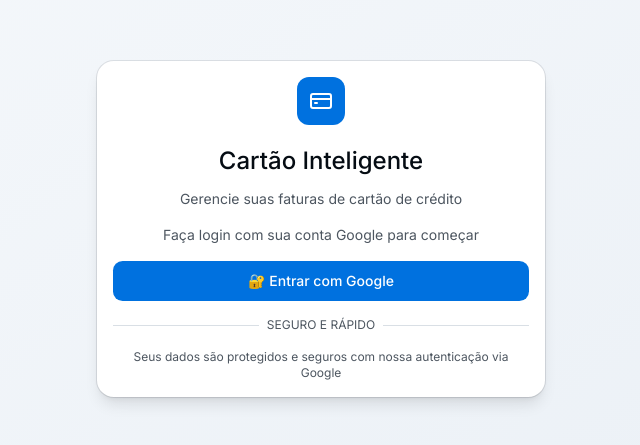
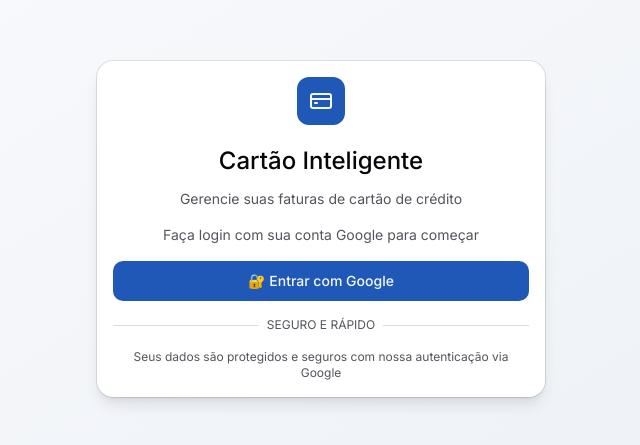
Before and after one commit to WilliamRj/fatura-cartao, a Next.js app: page / in a window 1280 px wide. Shown: the part 171-616 px from the top of the page, without its empty margins (319-959 px from the left). Built offline with nearby package versions, Linux system fonts and the light colour scheme; no server answers.

Commit message:
atualizacaoUI

```diff
--- a/app/configuracoes/page.tsx
+++ b/app/configuracoes/page.tsx
@@ -99,7 +99,7 @@
       </div>
 
       {/* Responsaveis */}
-      <Card className="bg-card border-border">
+      <Card className="bg-card border-border card-hover">
         <CardHeader>
           <div className="flex items-center gap-2">
             <Users className="h-5 w-5 text-primary" />
@@ -179,7 +179,7 @@
       </Card>
 
       {/* Informacoes do Sistema */}
-      <Card className="bg-card border-border">
+      <Card className="bg-card border-border card-hover">
         <CardHeader>
           <CardTitle className="text-card-foreground">Sobre o Sistema</CardTitle>
           <CardDescription>Informacoes sobre o Cartao Inteligente</CardDescription>
--- a/app/faturas/page.tsx
+++ b/app/faturas/page.tsx
@@ -132,7 +132,7 @@
         </p>
       </div>
 
-      <Card className="bg-card border-border">
+      <Card className="bg-card border-border card-hover">
         <CardHeader>
           <CardTitle className="text-foreground flex items-center gap-2">
             <Upload className="h-5 w-5" />
--- a/app/gastos/page.tsx
+++ b/app/gastos/page.tsx
@@ -296,7 +296,7 @@
         </p>
       </div>
 
-      <Card className="bg-card border-border">
+      <Card className="bg-card border-border card-hover">
         <CardHeader>
           <CardTitle className="text-foreground flex items-center gap-2">
             <Filter className="h-5 w-5" />
@@ -356,7 +356,7 @@
         </CardContent>
       </Card>
 
-      <Card className="bg-card border-border">
+      <Card className="bg-card border-border card-hover">
         <CardContent className="p-0">
           <div className="overflow-x-auto">
             <Table>
--- a/app/globals.css
+++ b/app/globals.css
@@ -10,6 +10,7 @@
   --font-sans: var(--font-sans);
   --font-mono: var(--font-geist-mono);
   --font-heading: var(--font-sans);
+
   --color-sidebar-ring: var(--sidebar-ring);
   --color-sidebar-border: var(--sidebar-border);
   --color-sidebar-accent-foreground: var(--sidebar-accent-foreground);
@@ -18,21 +19,24 @@
   --color-sidebar-primary: var(--sidebar-primary);
   --color-sidebar-foreground: var(--sidebar-foreground);
   --color-sidebar: var(--sidebar);
+
+  --color-chart-1: var(--chart-1);
+  --color-chart-2: var(--chart-2);
+  --color-chart-3: var(--chart-3);
+  --color-chart-4: var(--chart-4);
+  --color-chart-5: var(--chart-5);
+  --color-chart-6: var(--chart-6);
+  --color-chart-7: var(--chart-7);
+  --color-chart-8: var(--chart-8);
+  --color-chart-9: var(--chart-9);
+  --color-chart-10: var(--chart-10);
   --color-chart-11: var(--chart-11);
-  --color-chart-10: var(--chart-10);
-  --color-chart-9: var(--chart-9);
-  --color-chart-8: var(--chart-8);
-  --color-chart-7: var(--chart-7);
-  --color-chart-6: var(--chart-6);
-  --color-chart-5: var(--chart-5);
-  --color-chart-4: var(--chart-4);
-  --color-chart-3: var(--chart-3);
-  --color-chart-2: var(--chart-2);
-  --color-chart-1: var(--chart-1);
+
   --color-ring: var(--ring);
   --color-input: var(--input);
   --color-border: var(--border);
   --color-destructive: var(--destructive);
+  --color-destructive-foreground: var(--destructive-foreground);
   --color-accent-foreground: var(--accent-foreground);
   --color-accent: var(--accent);
   --color-muted-foreground: var(--muted-foreground);
@@ -49,83 +53,114 @@
   --color-success-foreground: var(--success-foreground);
   --color-warning: var(--warning);
   --color-warning-foreground: var(--warning-foreground);
-  --radius-sm: calc(var(--radius) * 0.6);
-  --radius-md: calc(var(--radius) * 0.8);
+
+  --radius-sm: calc(var(--radius) - 4px);
+  --radius-md: calc(var(--radius) - 2px);
   --radius-lg: var(--radius);
-  --radius-xl: calc(var(--radius) * 1.4);
-  --radius-2xl: calc(var(--radius) * 1.8);
-  --radius-3xl: calc(var(--radius) * 2.2);
-  --radius-4xl: calc(var(--radius) * 2.6);
+  --radius-xl: calc(var(--radius) + 4px);
+  --radius-2xl: calc(var(--radius) + 8px);
 }
 
 :root {
-  --background: oklch(0.98 0.005 250);
-  --foreground: oklch(0.15 0.02 250);
-  --card: oklch(1 0 0);
-  --card-foreground: oklch(0.15 0.02 250);
+  /* Elegant Light Mode - Zinc/Slate inspired */
+  --background: oklch(0.99 0.002 260); /* Minimal tint */
+  --foreground: oklch(0.13 0.01 260);
+
+  --card: oklch(1 0 0); /* Pure white cards */
+  --card-foreground: oklch(0.13 0.01 260);
+
   --popover: oklch(1 0 0);
-  --popover-foreground: oklch(0.15 0.02 250);
-  --primary: oklch(0.55 0.2 250);
-  --primary-foreground: oklch(1 0 0);
-  --secondary: oklch(0.96 0.01 250);
-  --secondary-foreground: oklch(0.2 0.02 250);
-  --muted: oklch(0.95 0.01 250);
-  --muted-foreground: oklch(0.45 0.02 250);
-  --accent: oklch(0.93 0.02 250);
-  --accent-foreground: oklch(0.2 0.02 250);
-  --destructive: oklch(0.6 0.22 25);
-  --border: oklch(0.9 0.01 250);
-  --input: oklch(0.9 0.01 250);
-  --ring: oklch(0.55 0.2 250);
-  --success: oklch(0.65 0.18 145);
-  --success-foreground: oklch(1 0 0);
-  --warning: oklch(0.75 0.15 75);
+  --popover-foreground: oklch(0.13 0.01 260);
+
+  /* Primary: Professional Indigo */
+  --primary: oklch(0.48 0.16 260);
+  --primary-foreground: oklch(0.98 0.01 260);
+
+  --secondary: oklch(0.96 0.01 260);
+  --secondary-foreground: oklch(0.2 0.01 260);
+
+  --muted: oklch(0.95 0.01 260);
+  --muted-foreground: oklch(0.45 0.01 260);
+
+  --accent: oklch(0.94 0.01 260);
+  --accent-foreground: oklch(0.13 0.01 260);
+
+  --destructive: oklch(0.6 0.16 25);
+  --destructive-foreground: oklch(0.98 0.01 25);
+
+  --border: oklch(0.9 0.01 260);
+  --input: oklch(0.88 0.01 260);
+  --ring: oklch(0.48 0.16 260);
+
+  --success: oklch(0.65 0.15 145);
+  --success-foreground: oklch(0.98 0.01 145);
+
+  --warning: oklch(0.8 0.15 75);
   --warning-foreground: oklch(0.2 0.02 75);
-  --chart-1: oklch(0.65 0.18 45);
-  --chart-2: oklch(0.60 0.16 250);
-  --chart-3: oklch(0.55 0.20 300);
-  --chart-4: oklch(0.65 0.20 340);
-  --chart-5: oklch(0.65 0.15 190);
-  --chart-6: oklch(0.65 0.18 145);
-  --chart-7: oklch(0.75 0.18 85);
-  --chart-8: oklch(0.65 0.05 250);
-  --chart-9: oklch(0.65 0.15 280);
-  --chart-10: oklch(0.65 0.15 160);
-  --chart-11: oklch(0.6 0.15 20);
+
+  /* Chart Colors - Refined and cohesive */
+  --chart-1: oklch(0.65 0.18 45); /* Orange */
+  --chart-2: oklch(0.55 0.16 250); /* Blue */
+  --chart-3: oklch(0.55 0.20 300); /* Purple */
+  --chart-4: oklch(0.60 0.20 340); /* Pink */
+  --chart-5: oklch(0.65 0.15 190); /* Cyan */
+  --chart-6: oklch(0.65 0.18 145); /* Green */
+  --chart-7: oklch(0.75 0.15 85);  /* Yellow/Olive */
+  --chart-8: oklch(0.55 0.05 250); /* Slate */
+  --chart-9: oklch(0.55 0.15 280); /* Indigo */
+  --chart-10: oklch(0.65 0.15 160); /* Teal */
+  --chart-11: oklch(0.55 0.15 20);  /* Red */
+
   --radius: 0.75rem;
-  --sidebar: oklch(0.98 0.005 250);
-  --sidebar-foreground: oklch(0.15 0.02 250);
-  --sidebar-primary: oklch(0.55 0.2 250);
-  --sidebar-primary-foreground: oklch(1 0 0);
-  --sidebar-accent: oklch(0.93 0.02 250);
-  --sidebar-accent-foreground: oklch(0.2 0.02 250);
-  --sidebar-border: oklch(0.9 0.01 250);
-  --sidebar-ring: oklch(0.55 0.2 250);
+
+  /* Sidebar Light */
+  --sidebar: oklch(0.98 0.005 260);
+  --sidebar-foreground: oklch(0.15 0.01 260);
+  --sidebar-primary: oklch(0.48 0.16 260);
+  --sidebar-primary-foreground: oklch(0.98 0.01 260);
+  --sidebar-accent: oklch(0.94 0.01 260);
+  --sidebar-accent-foreground: oklch(0.13 0.01 260);
+  --sidebar-border: oklch(0.9 0.01 260);
+  --sidebar-ring: oklch(0.48 0.16 260);
 }
 
 .dark {
-  --background: oklch(0.12 0.02 250);
-  --foreground: oklch(0.95 0.01 250);
-  --card: oklch(0.16 0.02 250);
-  --card-foreground: oklch(0.95 0.01 250);
-  --popover: oklch(0.16 0.02 250);
-  --popover-foreground: oklch(0.95 0.01 250);
-  --primary: oklch(0.65 0.2 250);
-  --primary-foreground: oklch(0.1 0.02 250);
-  --secondary: oklch(0.22 0.02 250);
-  --secondary-foreground: oklch(0.95 0.01 250);
-  --muted: oklch(0.22 0.02 250);
-  --muted-foreground: oklch(0.65 0.02 250);
-  --accent: oklch(0.25 0.03 250);
-  --accent-foreground: oklch(0.95 0.01 250);
-  --destructive: oklch(0.65 0.22 25);
-  --border: oklch(0.25 0.02 250);
-  --input: oklch(0.25 0.02 250);
-  --ring: oklch(0.65 0.2 250);
-  --success: oklch(0.65 0.18 145);
-  --success-foreground: oklch(0.1 0.02 145);
-  --warning: oklch(0.75 0.15 75);
-  --warning-foreground: oklch(0.15 0.02 75);
+  /* Elegant Dark Mode - Deep Zinc/Slate */
+  --background: oklch(0.13 0.005 260);
+  --foreground: oklch(0.98 0.005 260); /* High contrast white */
+
+  --card: oklch(0.18 0.008 260); /* Distinct from background */
+  --card-foreground: oklch(0.98 0.005 260);
+
+  --popover: oklch(0.18 0.008 260);
+  --popover-foreground: oklch(0.98 0.005 260);
+
+  --primary: oklch(0.6 0.16 260); /* Brighter indigo for dark mode */
+  --primary-foreground: oklch(0.1 0.01 260);
+
+  --secondary: oklch(0.24 0.01 260);
+  --secondary-foreground: oklch(0.98 0.005 260);
+
+  --muted: oklch(0.22 0.01 260);
+  --muted-foreground: oklch(0.7 0.01 260); /* Ensure readability */
+
+  --accent: oklch(0.25 0.01 260);
+  --accent-foreground: oklch(0.98 0.005 260);
+
+  --destructive: oklch(0.65 0.16 25);
+  --destructive-foreground: oklch(0.98 0.01 25);
+
+  --border: oklch(0.26 0.01 260);
+  --input: oklch(0.26 0.01 260);
+  --ring: oklch(0.6 0.16 260);
+
+  --success: oklch(0.65 0.15 145);
+  --success-foreground: oklch(0.1 0.01 145);
+
+  --warning: oklch(0.8 0.15 75);
+  --warning-foreground: oklch(0.15 0.01 75);
+
+  /* Chart Colors - Brighter for dark mode visibility */
   --chart-1: oklch(0.70 0.18 45);
   --chart-2: oklch(0.65 0.16 250);
   --chart-3: oklch(0.65 0.20 300);
@@ -133,18 +168,20 @@
   --chart-5: oklch(0.70 0.15 190);
   --chart-6: oklch(0.70 0.18 145);
   --chart-7: oklch(0.80 0.18 85);
-  --chart-8: oklch(0.70 0.05 250);
-  --chart-9: oklch(0.70 0.15 280);
+  --chart-8: oklch(0.65 0.05 250);
+  --chart-9: oklch(0.65 0.15 280);
   --chart-10: oklch(0.70 0.15 160);
   --chart-11: oklch(0.65 0.15 20);
-  --sidebar: oklch(0.14 0.02 250);
-  --sidebar-foreground: oklch(0.95 0.01 250);
-  --sidebar-primary: oklch(0.65 0.2 250);
-  --sidebar-primary-foreground: oklch(0.1 0.02 250);
-  --sidebar-accent: oklch(0.22 0.03 250);
-  --sidebar-accent-foreground: oklch(0.95 0.01 250);
-  --sidebar-border: oklch(0.25 0.02 250);
-  --sidebar-ring: oklch(0.65 0.2 250);
+
+  /* Sidebar Dark - Seamless integration */
+  --sidebar: oklch(0.15 0.008 260);
+  --sidebar-foreground: oklch(0.98 0.005 260);
+  --sidebar-primary: oklch(0.6 0.16 260);
+  --sidebar-primary-foreground: oklch(0.1 0.01 260);
+  --sidebar-accent: oklch(0.22 0.01 260);
+  --sidebar-accent-foreground: oklch(0.98 0.005 260);
+  --sidebar-border: oklch(0.26 0.01 260);
+  --sidebar-ring: oklch(0.6 0.16 260);
 }
 
 @layer base {
@@ -152,9 +189,45 @@
     @apply border-border outline-ring/50;
   }
   body {
-    @apply bg-background text-foreground;
+    @apply bg-background text-foreground antialiased selection:bg-primary/20 selection:text-primary;
   }
   html {
     @apply font-sans scroll-smooth;
   }
 }
+
+/* Custom scrollbar for webkit */
+::-webkit-scrollbar {
+  width: 8px;
+  height: 8px;
+}
+
+::-webkit-scrollbar-track {
+  background: transparent;
+}
+
+::-webkit-scrollbar-thumb {
+  background: var(--border);
+  border-radius: 4px;
+}
+
+::-webkit-scrollbar-thumb:hover {
+  background: var(--muted-foreground);
+}
+
+/* Smooth transitions for theme switching */
+*, *::before, *::after {
+  transition-property: background-color, border-color, color, fill, stroke;
+  transition-timing-function: cubic-bezier(0.4, 0, 0.2, 1);
+  transition-duration: 150ms;
+}
+
+/* Prevent transitions on transform and opacity to avoid lag */
+.no-transition-all * {
+  transition-property: none !important;
+}
+
+/* Card hover effects */
+.card-hover {
+  @apply transition-all duration-300 hover:shadow-md hover:-translate-y-1;
+}
--- a/app/parcelamentos/page.tsx
+++ b/app/parcelamentos/page.tsx
@@ -149,7 +149,7 @@
       </div>
 
       <div className="grid gap-4 md:grid-cols-3">
-        <Card className="bg-card border-border">
+        <Card className="bg-card border-border card-hover">
           <CardContent className="p-6">
             <div className="flex items-start justify-between">
               <div className="space-y-1">
@@ -166,7 +166,7 @@
             </div>
           </CardContent>
         </Card>
-        <Card className="bg-card border-border">
+        <Card className="bg-card border-border card-hover">
           <CardContent className="p-6">
             <div className="flex items-start justify-between">
               <div className="space-y-1">
@@ -183,7 +183,7 @@
             </div>
           </CardContent>
         </Card>
-        <Card className="bg-card border-border">
+        <Card className="bg-card border-border card-hover">
           <CardContent className="p-6">
             <div className="flex items-start justify-between">
               <div className="space-y-1">
```
Also changed, not shown: app/relatorios/page.tsx (+25 -25 lines), components/dashboard-content.tsx (+24 -24 lines).
